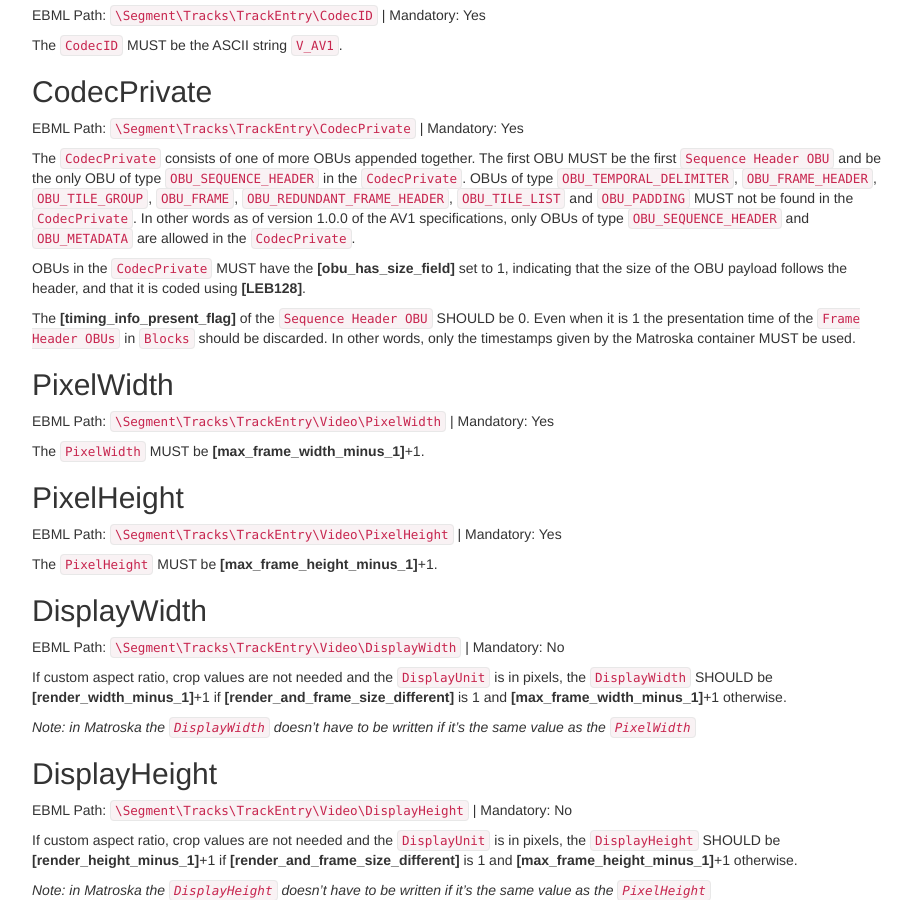
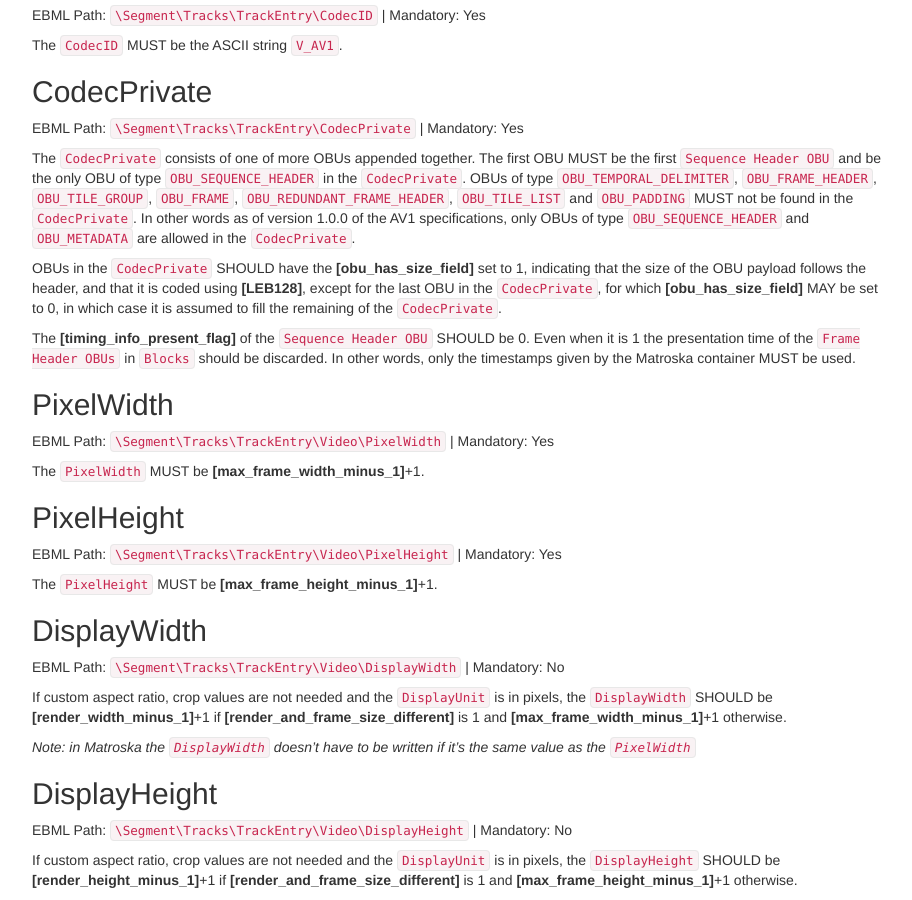
Before and after one commit to ietf-wg-cellar/matroska-specification, a Jekyll site: the page built from codec/av1.md, in a window 1280 px wide and 900 px high, scrolled down 1090 px. Shown: the whole window, without its empty margins (273-1185 px from the left). Built offline with Jekyll 4.4.1, drawn with Linux system fonts in a browser that asks for light colours; our own code applies the rules of GitHub Pages for plain Markdown files.

Commit message:
av1: allow the [obu_has_size_field] to be 0 in the CodecPrivate for the last OBU
It matches what is allowed in ISOBMFF

```diff
--- a/codec/av1.md
+++ b/codec/av1.md
@@ -41,7 +41,7 @@ EBML Path: `\Segment\Tracks\TrackEntry\CodecPrivate` | Mandatory: Yes
 
 The `CodecPrivate` consists of one of more OBUs appended together. The first OBU MUST be the first `Sequence Header OBU` and be the only OBU of type `OBU_SEQUENCE_HEADER` in the `CodecPrivate`. OBUs of type `OBU_TEMPORAL_DELIMITER`, `OBU_FRAME_HEADER`, `OBU_TILE_GROUP`, `OBU_FRAME`, `OBU_REDUNDANT_FRAME_HEADER`, `OBU_TILE_LIST` and `OBU_PADDING` MUST not be found in the `CodecPrivate`. In other words as of version 1.0.0 of the AV1 specifications, only OBUs of type `OBU_SEQUENCE_HEADER` and `OBU_METADATA` are allowed in the `CodecPrivate`.
 
-OBUs in the `CodecPrivate` MUST have the __[obu_has_size_field]__ set to 1, indicating that the size of the OBU payload follows the header, and that it is coded using __[LEB128]__.
+OBUs in the `CodecPrivate` SHOULD have the __[obu_has_size_field]__ set to 1, indicating that the size of the OBU payload follows the header, and that it is coded using __[LEB128]__, except for the last OBU in the `CodecPrivate`, for which __[obu_has_size_field]__ MAY be set to 0, in which case it is assumed to fill the remaining of the `CodecPrivate`.
 
 The __[timing_info_present_flag]__ of the `Sequence Header OBU` SHOULD be 0. Even when it is 1 the presentation time of the `Frame Header OBUs` in `Blocks` should be discarded. In other words, only the timestamps given by the Matroska container MUST be used.
 
```
